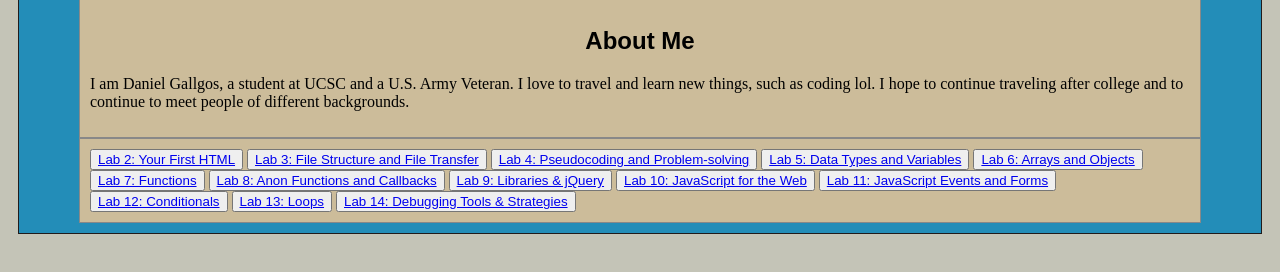
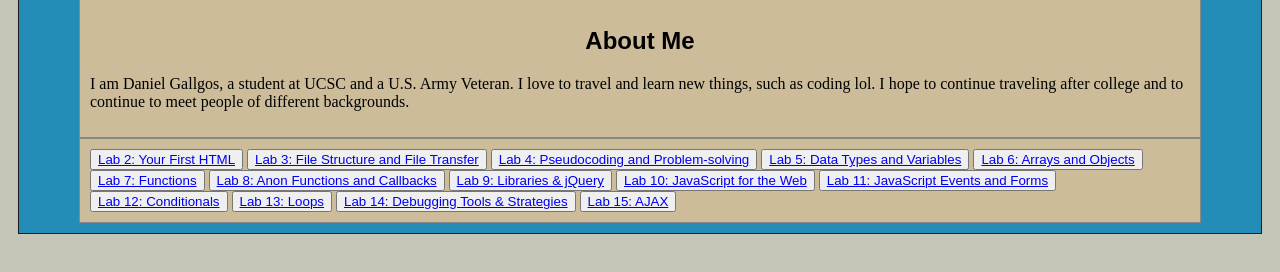
Before and after one commit to SGTDanny/ART-101, a plain HTML site: page index.html in a window 1280 px wide. Shown: the part 454-726 px from the top of the page. Drawn offline with nearby package versions, Linux system fonts and the light colour scheme; a script that the page names is missing.

Commit message:
added Lab 15 link to homepage

```diff
--- a/index.html
+++ b/index.html
@@ -39,6 +39,7 @@
 			<button><a href="lab12/lab12.html">Lab 12: Conditionals</a></button>
 			<button><a href="lab13/lab13.html">Lab 13: Loops</a></button>
 			<button><a href="lab14/lab14.html">Lab 14: Debugging Tools & Strategies</a></button>
+			<button><a href="lab15/lab15.html">Lab 15: AJAX</a></button>
 			</div>
 		</nav>
 	</main>
```
